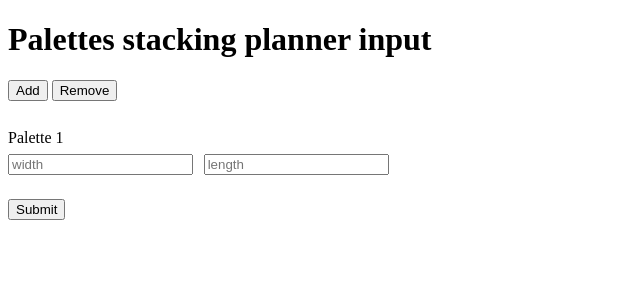
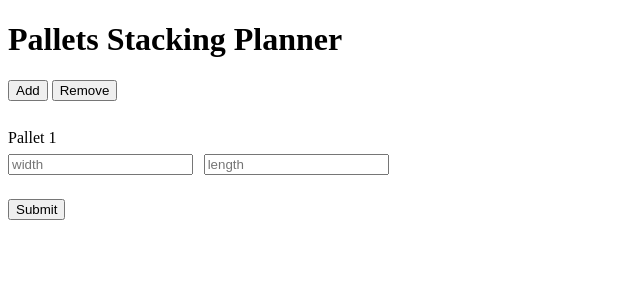
Before and after one commit to daveomri/palettes_stacking, a Flask app: page / in a window 1280 px wide. Shown: the top 300 px of the page, without its empty margins (0-640 px from the left). Run offline with Flask 3, Linux system fonts and the light colour scheme.

Commit message:
Fixed bugs and typos

```diff
--- a/app.py
+++ b/app.py
@@ -5,5 +5,5 @@ app = Flask(__name__)
 app.register_blueprint(views, url_prefix="/")
 
 
-# if __name__ == '__main__':
-# app.run()
+if __name__ == '__main__':
+    app.run(debug=True)
--- a/static/code/solver.py
+++ b/static/code/solver.py
@@ -1,6 +1,6 @@
 #!/usr/bin/python3
 
-# Palettes stacking solver
+# Pallets stacking solver
 # ---
 # by David Omrai
 # ---
@@ -13,8 +13,8 @@ import copy
 # import time
 # import logging
 
-# Change the dimentions and number of palettes
-main_palettes_dim = [
+# Change the dimentions and number of pallets
+main_pallets_dim = [
   [150, 110],
   [125, 85],
   [125, 105],
@@ -27,24 +27,24 @@ main_palettes_dim = [
   [140, 125]
 ]
 
-# The palettes stacting solver - simulated annealing
-class PalettesState:
+# The pallets stacting solver - simulated annealing
+class PalletsState:
   def __init__(self, *args):
     if len(args) == 3:
-      self.palettes = args[0]
+      self.pallets = args[0]
       self.weight = args[1]
       self.orientation = args[2]
     if len(args) == 1:
-      self.palettes = copy.deepcopy(args[0].palettes)
+      self.pallets = copy.deepcopy(args[0].pallets)
       self.weight = args[0].weight
       self.orientation = copy.deepcopy(args[0].orientation)
 
 
-class PalettesStackingSolver:
-  def __init__(self, palettes_dim):
+class PalletsStackingSolver:
+  def __init__(self, pallets_dim):
     self.truck_width = 240
-    self.palettes_dim = palettes_dim
-    self.palettes_num = len(palettes_dim)
+    self.pallets_dim = pallets_dim
+    self.pallets_num = len(pallets_dim)
 
     # simulated annealing params
     random.seed(datetime.now().timestamp())
@@ -52,7 +52,7 @@ class PalettesStackingSolver:
     # Algorithm params
     self.init_temp = 50.0
     self.final_temp = 0.05
-    self.iter_num = self.palettes_num * 90 # force
+    self.iter_num = self.pallets_num * 90 # force
     self.cool_factor = 0.95
 
     # self.log = logging.getLogger(__name__)
@@ -106,26 +106,26 @@ class PalettesStackingSolver:
   # - - - - - - - - - - - - - - - - - - - -
 
   def get_random_neighbour(self, state):
-    new_state = PalettesState(state)
+    new_state = PalletsState(state)
 
     # with small chance of full permutation
     if (random.random() < 0.1):
-      new_state.palettes = random.sample(new_state.palettes, k=len(new_state.palettes))
+      new_state.pallets = random.sample(new_state.pallets, k=len(new_state.pallets))
       new_state.weight = self.get_weight(new_state)
       return new_state
 
     # chose two palletes to swap
-    f_palette_i = random.randint(0, len(state.palettes) - 1)
-    f_palette = new_state.palettes[f_palette_i]
+    f_pallet_i = random.randint(0, len(state.pallets) - 1)
+    f_pallet = new_state.pallets[f_pallet_i]
 
-    s_palette_i = random.randint(0, len(state.palettes) - 1)
-    while f_palette_i == s_palette_i:
-      s_palette_i = random.randint(0, len(state.palettes) - 1)
-    s_palette = new_state.palettes[s_palette_i]
+    s_pallet_i = random.randint(0, len(state.pallets) - 1)
+    while f_pallet_i == s_pallet_i:
+      s_pallet_i = random.randint(0, len(state.pallets) - 1)
+    s_pallet = new_state.pallets[s_pallet_i]
 
     #swap
-    new_state.palettes[f_palette_i] = s_palette
-    new_state.palettes[s_palette_i] = f_palette
+    new_state.pallets[f_pallet_i] = s_pallet
+    new_state.pallets[s_pallet_i] = f_pallet
 
     # rotate randomly - in future - depends on how well the unrotated will perform
     rand_i = random.randint(0, len(state.orientation) - 1)
@@ -144,43 +144,43 @@ class PalettesStackingSolver:
   """
   def get_weight(self, state):
     total_length = 0
-    curr_palette = 0
-    while curr_palette != len(state.palettes):
-      width_1 = state.orientation[state.palettes[curr_palette]]
+    curr_pallet = 0
+    while curr_pallet != len(state.pallets):
+      width_1 = state.orientation[state.pallets[curr_pallet]]
       length_1 = (width_1 + 1) % 2
 
-      if curr_palette == (len(state.palettes) - 1):
+      if curr_pallet == (len(state.pallets) - 1):
         # if it's the last one
-        total_length += self.palettes_dim[state.palettes[curr_palette]][length_1]
+        total_length += self.pallets_dim[state.pallets[curr_pallet]][length_1]
         break
 
-      width_sum   = self.palettes_dim[state.palettes[curr_palette]][width_1]
-      curr_length = self.palettes_dim[state.palettes[curr_palette]][length_1]
-      next_palette = curr_palette + 1
-      while next_palette < len(state.palettes):
-        width_j = state.orientation[state.palettes[next_palette]]
+      width_sum   = self.pallets_dim[state.pallets[curr_pallet]][width_1]
+      curr_length = self.pallets_dim[state.pallets[curr_pallet]][length_1]
+      next_pallet = curr_pallet + 1
+      while next_pallet < len(state.pallets):
+        width_j = state.orientation[state.pallets[next_pallet]]
         length_j = (width_j + 1) % 2
 
-        width_sum += self.palettes_dim[state.palettes[next_palette]][width_j]
+        width_sum += self.pallets_dim[state.pallets[next_pallet]][width_j]
 
         if width_sum > self.truck_width:
           # if they are too wide, sum their length
           break
         else:
-          curr_length = max(curr_length, self.palettes_dim[state.palettes[next_palette]][length_j])
-        next_palette += 1
+          curr_length = max(curr_length, self.pallets_dim[state.pallets[next_pallet]][length_j])
+        next_pallet += 1
 
-      curr_palette = next_palette
+      curr_pallet = next_pallet
       total_length += curr_length
 
     return total_length
 
   def repair_state(self, state):
-    for i in range(0, len(state.palettes)):
+    for i in range(0, len(state.pallets)):
       rotation = state.orientation[i]
 
-      if self.palettes_dim[i][rotation] > self.truck_width:
-        if self.palettes_dim[i][(rotation + 1) % 2] > self.truck_width:
+      if self.pallets_dim[i][rotation] > self.truck_width:
+        if self.pallets_dim[i][(rotation + 1) % 2] > self.truck_width:
           return None
         state.orientation[i] = (rotation + 1) % 2
 
@@ -203,12 +203,12 @@ class PalettesStackingSolver:
     # return random.uniform(0, 1) < accept_prob
 
   def sim_ann(self):
-    # Initialize the order of palettes [0, 1 .. n]
-    top_palettes = list(range(self.palettes_num))
-    top_state = PalettesState(
-      top_palettes,
+    # Initialize the order of pallets [0, 1 .. n]
+    top_pallets = list(range(self.pallets_num))
+    top_state = PalletsState(
+      top_pallets,
       0,
-      [0] * self.palettes_num
+      [0] * self.pallets_num
       )
 
     # Repair state - or return None if cannot be repaired
@@ -225,7 +225,7 @@ class PalettesStackingSolver:
     temp = self.get_weights_standard_deviation(self.get_n_weights(666, top_state))
 
     # Initialize the current state
-    curr_state = PalettesState(top_state)
+    curr_state = PalletsState(top_state)
 
     # start the annealing
     while temp > self.final_temp:
@@ -259,18 +259,21 @@ class PalettesStackingSolver:
     out_arr = list()
     curr_length = 0
     curr_arr = list()
-    for i in range(0, len(state.palettes)):
-      p_id = state.palettes[i]
+    for i in range(0, len(state.pallets)):
+      p_id = state.pallets[i]
       p_rot = state.orientation[p_id]
-      rot_sym = 'r' if p_rot == 1 else ''
-      if curr_length + self.palettes_dim[p_id][p_rot] >= self.truck_width:
-        curr_length = self.palettes_dim[p_id][p_rot]
+
+      pal_width = self.pallets_dim[p_id][p_rot]
+      pal_height = self.pallets_dim[p_id][(p_rot + 1) % 2]
+
+      if curr_length + self.pallets_dim[p_id][p_rot] >= self.truck_width:
+        curr_length = self.pallets_dim[p_id][p_rot]
         out_arr.append(curr_arr)
         curr_arr = list()
-        curr_arr.append('{}{}'.format(p_id + 1, rot_sym))
+        curr_arr.append([pal_width, pal_height])
       else:
-        curr_arr.append('{}{}'.format(p_id + 1, rot_sym))
-        curr_length += self.palettes_dim[p_id][p_rot]
+        curr_arr.append([pal_width, pal_height])
+        curr_length += self.pallets_dim[p_id][p_rot]
 
     if len(curr_arr) != 0:
       out_arr.append(curr_arr)
@@ -278,7 +281,7 @@ class PalettesStackingSolver:
     return out_arr
 
   def run(self):
-    if (self.palettes_num == 1):
+    if (self.pallets_num == 1):
       return None, None
     top_state = self.sim_ann()
 
@@ -288,5 +291,5 @@ class PalettesStackingSolver:
 
 
 if __name__ == "__main__":
-  pssol = PalettesStackingSolver(main_palettes_dim)
+  pssol = PalletsStackingSolver(main_pallets_dim)
   pssol.run()
--- a/static/script.js
+++ b/static/script.js
@@ -1,27 +1,27 @@
 function add(){
   let formfield = document.getElementById('formfield');
   let input_tags = formfield.getElementsByTagName('input');
-  let palette_id = input_tags.length / 2 + 1;
+  let pallet_id = input_tags.length / 2 + 1;
 
   let formfieldRow = document.createElement('div');
   formfieldRow.setAttribute('class', 'formfield-row');
 
   let formfieldName = document.createElement('p');
-  formfieldName.appendChild(document.createTextNode(`Palette ${palette_id}`));
+  formfieldName.appendChild(document.createTextNode(`Pallet ${pallet_id}`));
 
   let newFieldLeft = document.createElement('input');
   newFieldLeft.setAttribute('type','number');
   newFieldLeft.setAttribute('min','0');
-  newFieldLeft.setAttribute('name',`palette-${palette_id}-left`);
-  newFieldLeft.setAttribute('class','palette-left');
+  newFieldLeft.setAttribute('name',`pallet-${pallet_id}-left`);
+  newFieldLeft.setAttribute('class','pallet-left');
   newFieldLeft.setAttribute('placeholder', `width`);
   newFieldLeft.setAttribute('required', '');
 
   let newFieldRight = document.createElement('input');
   newFieldRight.setAttribute('type','number');
   newFieldRight.setAttribute('min','0');
-  newFieldRight.setAttribute('name',`palette-${palette_id}-right`);
-  newFieldRight.setAttribute('class','palette-right');
+  newFieldRight.setAttribute('name',`pallet-${pallet_id}-right`);
+  newFieldRight.setAttribute('class','pallet-right');
   newFieldRight.setAttribute('placeholder', `length`);
   newFieldRight.setAttribute('required', '');
 
--- a/static/styles.css
+++ b/static/styles.css
@@ -23,12 +23,12 @@
     margin-bottom: 0.25em;
 }
 
-.palette-right {
+.pallet-right {
     margin: 0.25em;
     margin-right: 0em;
 }
 
-.palette-left {
+.pallet-left {
     margin: 0.25em;
     margin-left: 0em;
 }
--- a/templates/index.html
+++ b/templates/index.html
@@ -3,24 +3,24 @@
 <head>
   <meta charset="UTF-8">
   <meta name="viewport" content="width=device-width, initial-scale=1.0">
-  <title>Palettes stacking planner</title>
+  <title>Pallets Stacking Planner</title>
   <link rel="stylesheet" href="{{ url_for('static', filename='styles.css') }}" />
 </head>
 <body>
   <script type="text/javascript" src="{{ url_for('static', filename='script.js') }}"></script>
   <div>
-    <h1>Palettes stacking planner input</h1>
+    <h1>Pallets Stacking Planner</h1>
     <div class="container">
       <div class="controls">
         <button class="add" onclick="add()"><i class="fa fa-plus"></i>Add</button>
         <button class="remove" onclick="remove()"><i class="fa fa-minus"></i>Remove</button>
       </div>
-      <form action="#" method="post" id="palettes-form">
+      <form action="#" method="post" id="pallets-form">
           <div id="formfield">
             <div class="formfield-row">
-              <p>Palette 1</p>
-              <input type="number" name="palette-1-left" class="palette-left" min="0" placeholder="width" required>
-              <input type="number" name="palette-1-right" class="palette-right" min="0" placeholder="length" required>
+              <p>Pallet 1</p>
+              <input type="number" name="pallet-1-left" class="pallet-left" min="0" placeholder="width" required>
+              <input type="number" name="pallet-1-right" class="pallet-right" min="0" placeholder="length" required>
             </div>
           </div>
           <input name="submit" type="Submit" value="Submit" id="submit">
@@ -36,8 +36,8 @@
             <p><b>{{ row }}</b></p>
           {% endfor %}
         </div>
-        <div class="palettes">
-          <small>Palettes</small><br />
+        <div class="pallets">
+          <small>pallets</small><br />
           {% for i in range(form_arr | length) %}
             <small>{{ i + 1 }}: {{ form_arr[i] }}</small><br />
           {% endfor %}
--- a/views.py
+++ b/views.py
@@ -1,6 +1,6 @@
 from flask import Blueprint, render_template, request, url_for, redirect
 
-from static.code.solver import PalettesStackingSolver
+from static.code.solver import PalletsStackingSolver
 
 views = Blueprint(__name__, "views")
 
@@ -11,7 +11,7 @@ def home():
     return render_template("index.html", hasResults=False)
   else:
     form_arr = form_to_array(request.form)
-    solver = PalettesStackingSolver(form_arr)
+    solver = PalletsStackingSolver(form_arr)
     result, length = solver.run()
     return render_template("index.html", hasResults=True, results=result, length=length, form_arr=form_arr)
 
@@ -19,7 +19,7 @@ def form_to_array(form):
   result = []
   for i in range(1, int(((len(form) - 1) / 2) + 1)):
     result.append([
-      int(form.get('palette-{}-left'.format(i))),
-      int(form.get('palette-{}-right'.format(i)))])
+      int(form.get('pallet-{}-left'.format(i))),
+      int(form.get('pallet-{}-right'.format(i)))])
 
   return result
```
Also changed, not shown: static/solver.test.py (+20 -20 lines), templates/results.html (deleted, +0 -8 lines), README.md.
